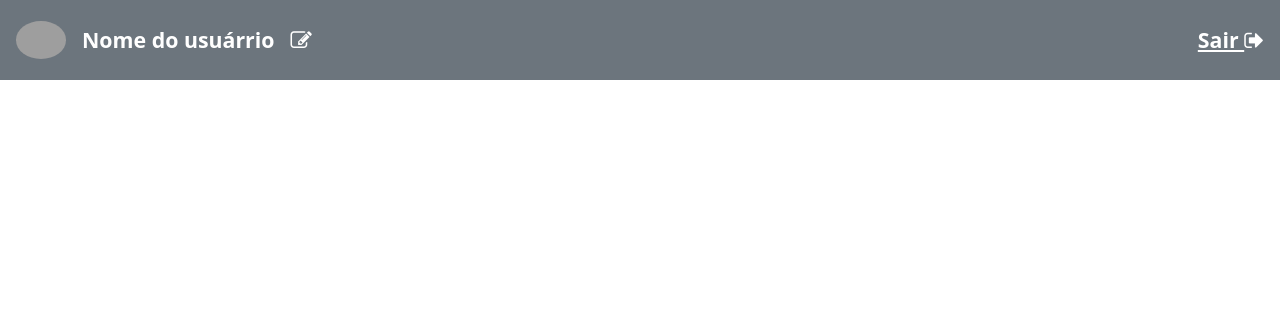
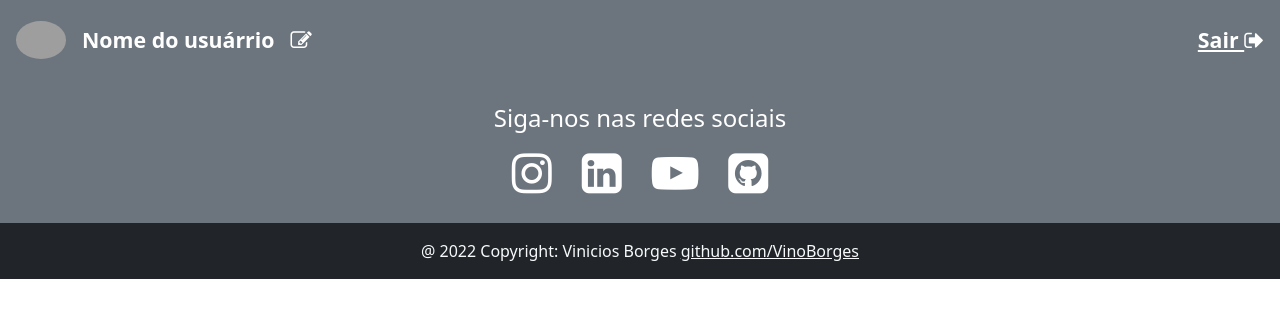
Before and after one commit to VinoBorges/blogPessoal-v2, an Angular app: page / in a window 1280 px wide. Shown: the top 318 px of the page. Built offline with nearby package versions, Linux system fonts and the light colour scheme; grey boxes are pictures that could not be loaded.

Commit message:
Criação do compenente rodape

```diff
--- a/src/app/app.component.html
+++ b/src/app/app.component.html
@@ -1 +1,2 @@
 <app-menu></app-menu>
+<app-rodape></app-rodape>
--- a/src/app/rodape/rodape.component.css
+++ b/src/app/rodape/rodape.component.css
@@ -0,0 +1,32 @@
+ul.social-network
+{
+    list-style: none;
+    padding: 0;
+}
+
+ul.social-network li{
+    display: inline;
+    margin: 0;
+    padding: 5px;
+}
+.fa{
+    font-size: 35pt;
+    color: white;
+    padding: 10px;
+}
+
+.fa-instagram:hover{
+    color: #C13584;
+}
+
+.fa-linkedin-square:hover{
+    color: #0072b1;
+}
+
+.fa-github-square:hover{
+    color: black
+}
+
+.fa-youtube-play:hover{
+    color: red;
+}
--- a/src/app/rodape/rodape.component.html
+++ b/src/app/rodape/rodape.component.html
@@ -1 +1,48 @@
-<p>rodape works!</p>
+<footer class="page-footer font-small bg-secondary pt-4">
+
+    <div class="container">
+
+        <div class="row">
+            <div class="col-md-12 d-flex justify-content-center">
+                <h4 class="text-white">Siga-nos nas redes sociais</h4>
+            </div>
+        </div>
+
+        <div class="row">
+            <div class="col-md-12 d-flex justify-content-center">
+                <ul class="social-network">
+
+                    <li>
+                        <a href="https://www.instagram.com/vinocellista_borges/" target="_blank" class="icoInstagram">
+                            <i class="fa fa-instagram" aria-hidden="true"></i>
+                        </a>
+                    </li>
+
+                    <li>
+                        <a href="https://www.linkedin.com/in/vinicios-borges-51685122b/" target="_blank" class="icoLinkedin">
+                            <i class="fa fa-linkedin-square" aria-hidden="true"></i>
+                        </a>
+                    </li>
+
+                    <li>
+                        <a href="https://www.youtube.com/channel/UCke9HAs0ZPgITVyzCrPUtpA" target="_blank" class="icoYouTube">
+                            <i class="fa fa-youtube-play" aria-hidden="true"></i>
+                        </a>
+                    </li>
+
+                    <li>
+                        <a href="https://github.com/VinoBorges" target="_blank" class="icoGithub">
+                            <i class="fa fa-github-square" aria-hidden="true"></i>
+                        </a>
+                    </li>
+                </ul>
+            </div>
+        </div>
+    </div>
+
+    <div class="footer-copyright bg-dark text-center py-3">
+        <span class="text-light"> @ 2022 Copyright: Vinicios Borges </span>
+        <a class="text-light" target="_blank" href="https://github.com/VinoBorges">github.com/VinoBorges</a>
+    </div>
+
+</footer>
```
